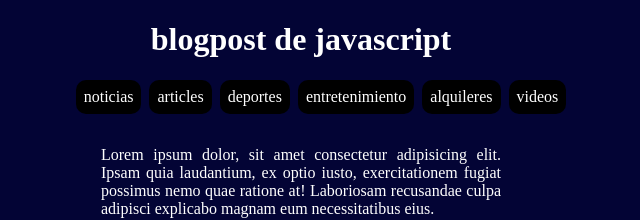
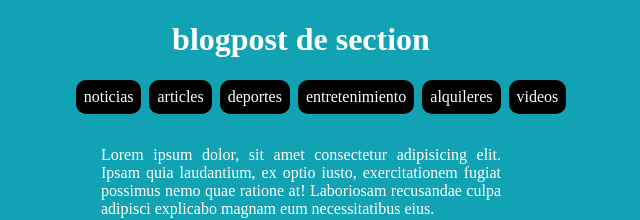
Before and after one commit to victormanu20/cursoGit, a plain HTML site: page index.html in a window 1280 px wide. Shown: the top 220 px of the page, without its empty margins (347-987 px from the left). Drawn offline with Linux system fonts and the light colour scheme.

Commit message:
nuevos cambios de fondo

```diff
--- a/css/index.css
+++ b/css/index.css
@@ -2,7 +2,7 @@
 body{
     width: 100%;
     height: 100vh;
-    background-color: rgb(3, 4, 53);
+    background-color: rgb(17, 163, 180);
     color: white;
 }
 
--- a/index.html
+++ b/index.html
@@ -9,7 +9,7 @@
 </head>
 <body>
     <header>
-        <h1>blogpost de javascript</h1>
+        <h1>blogpost de section</h1>
         <nav>
             <ul>
                 <li>noticias</li>
```
